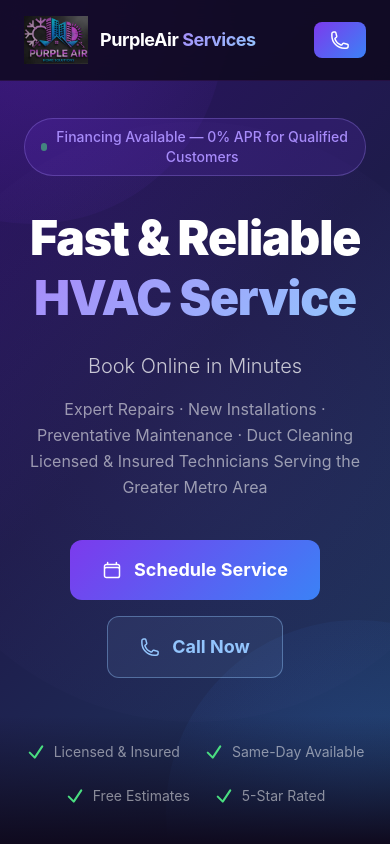
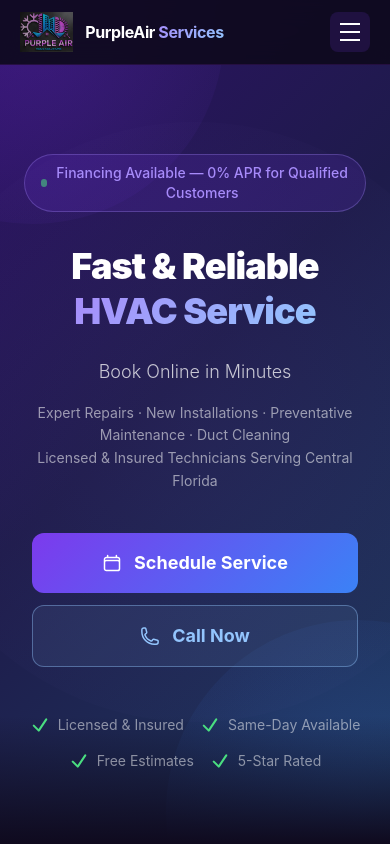
Before and after one commit to flamingeos/Purpleairservice, a Next.js app: page / in a window 390 px wide. Shown: the top 844 px of the page. Built offline with nearby package versions, Linux system fonts and the light colour scheme.

Commit message:
added dropped down menu and fixed UI for mobile

```diff
--- a/src/app/page.tsx
+++ b/src/app/page.tsx
@@ -227,6 +227,7 @@ const galleryItems = [
 export default function Home() {
   const [step, setStep] = useState(1);
   const [submitted, setSubmitted] = useState(false);
+  const [menuOpen, setMenuOpen] = useState(false);
   const [formData, setFormData] = useState<FormData>({
     service: "",
     date: "",
@@ -253,13 +254,16 @@ export default function Home() {
 
       {/* ── NAV ─────────────────────────────────────────────────────────────── */}
       <nav className="fixed top-0 left-0 right-0 z-50 backdrop-blur-md border-b border-purple-900/30"
-        style={{ background: "rgba(15,10,30,0.85)" }}>
-        <div className="max-w-7xl mx-auto px-6 py-4 flex items-center justify-between">
+        style={{ background: "rgba(15,10,30,0.92)" }}>
+        {/* Top bar */}
+        <div className="max-w-7xl mx-auto px-5 py-3 flex items-center justify-between">
           <div className="flex items-center gap-3">
-            <img src="/logo.jpg" alt="PurpleAir HVAC Logo" className="h-12 w-auto object-contain" />
-            <span className="font-bold text-white text-lg tracking-tight">PurpleAir<span className="text-gradient"> Services</span></span>
+            <img src="/logo.jpg" alt="PurpleAir HVAC Logo" className="h-10 w-auto object-contain" />
+            <span className="font-bold text-white text-base tracking-tight">PurpleAir<span className="text-gradient"> Services</span></span>
           </div>
-          <div className="hidden md:flex items-center gap-8 text-sm text-slate-300">
+
+          {/* Desktop links */}
+          <div className="hidden md:flex items-center gap-7 text-sm text-slate-300">
             <a href="#services" className="hover:text-white transition-colors">Services</a>
             <a href="#why-us" className="hover:text-white transition-colors">Why Us</a>
             <a href="#gallery" className="hover:text-white transition-colors">Gallery</a>
@@ -267,13 +271,60 @@ export default function Home() {
             <a href="#service-area" className="hover:text-white transition-colors">Service Area</a>
             <a href="#booking" className="hover:text-white transition-colors">Book Service</a>
           </div>
-          <a href="tel:+14074584032"
-            className="flex items-center gap-2 px-4 py-2 rounded-lg text-sm font-semibold text-white transition-all hover:scale-105"
-            style={{ background: "linear-gradient(135deg,#7c3aed,#3b82f6)" }}>
-            <PhoneIcon />
-            <span className="hidden sm:inline">(407) 458-4032</span>
-          </a>
+
+          {/* Right side */}
+          <div className="flex items-center gap-3">
+            <a href="tel:+14074584032"
+              className="hidden md:flex items-center gap-2 px-4 py-2 rounded-lg text-sm font-semibold text-white transition-all hover:scale-105"
+              style={{ background: "linear-gradient(135deg,#7c3aed,#3b82f6)" }}>
+              <PhoneIcon />
+              (407) 458-4032
+            </a>
+            {/* Hamburger — mobile only */}
+            <button
+              onClick={() => setMenuOpen(!menuOpen)}
+              className="md:hidden flex flex-col justify-center items-center w-10 h-10 rounded-lg gap-1.5 transition-all"
+              style={{ background: "rgba(124,58,237,0.15)" }}
+              aria-label="Toggle menu">
+              <span className={`block w-5 h-0.5 bg-white transition-all duration-300 ${menuOpen ? "rotate-45 translate-y-2" : ""}`} />
+              <span className={`block w-5 h-0.5 bg-white transition-all duration-300 ${menuOpen ? "opacity-0" : ""}`} />
+              <span className={`block w-5 h-0.5 bg-white transition-all duration-300 ${menuOpen ? "-rotate-45 -translate-y-2" : ""}`} />
+            </button>
+          </div>
         </div>
+
+        {/* Mobile dropdown */}
+        {menuOpen && (
+          <div className="md:hidden border-t px-5 py-4 flex flex-col gap-1"
+            style={{ borderColor: "rgba(167,139,250,0.15)", background: "rgba(15,10,30,0.98)" }}>
+            {[
+              { href: "#services", label: "Services" },
+              { href: "#why-us", label: "Why Us" },
+              { href: "#gallery", label: "Gallery" },
+              { href: "#reviews", label: "Reviews" },
+              { href: "#service-area", label: "Service Area" },
+              { href: "#booking", label: "Book Service" },
+            ].map(({ href, label }) => (
+              <a key={href} href={href}
+                onClick={() => setMenuOpen(false)}
+                className="flex items-center justify-between px-4 py-3.5 rounded-xl text-sm font-medium text-slate-300 hover:text-white transition-all"
+                style={{ background: "rgba(255,255,255,0.03)" }}>
+                {label}
+                <svg viewBox="0 0 24 24" fill="none" stroke="currentColor" strokeWidth="2" className="w-4 h-4 opacity-40">
+                  <path strokeLinecap="round" strokeLinejoin="round" d="M8.25 4.5l7.5 7.5-7.5 7.5" />
+                </svg>
+              </a>
+            ))}
+            {/* Call button inside menu */}
+            <a href="tel:+14074584032"
+              onClick={() => setMenuOpen(false)}
+              className="flex items-center justify-center gap-2 mt-2 px-4 py-3.5 rounded-xl text-sm font-bold text-white transition-all"
+              style={{ background: "linear-gradient(135deg,#7c3aed,#3b82f6)" }}>
+              <PhoneIcon />
+              Call (407) 458-4032
+            </a>
+          </div>
+        )}
       </nav>
 
       {/* ── HERO ────────────────────────────────────────────────────────────── */}
@@ -302,27 +353,27 @@ export default function Home() {
             Financing Available — 0% APR for Qualified Customers
           </div>
 
-          <h1 className="text-5xl sm:text-6xl md:text-7xl font-black text-white leading-tight mb-6 tracking-tight">
+          <h1 className="text-4xl sm:text-6xl md:text-7xl font-black text-white leading-tight mb-6 tracking-tight">
             Fast &amp; Reliable<br />
             <span className="text-gradient">HVAC Service</span>
           </h1>
-          <p className="text-xl md:text-2xl font-light mb-4" style={{ color: "rgba(255,255,255,0.75)" }}>
+          <p className="text-lg md:text-2xl font-light mb-4" style={{ color: "rgba(255,255,255,0.75)" }}>
             Book Online in Minutes
           </p>
-          <p className="text-base md:text-lg max-w-2xl mx-auto mb-10 leading-relaxed" style={{ color: "rgba(255,255,255,0.55)" }}>
+          <p className="text-sm md:text-lg max-w-2xl mx-auto mb-10 leading-relaxed px-2" style={{ color: "rgba(255,255,255,0.55)" }}>
             Expert Repairs · New Installations · Preventative Maintenance · Duct Cleaning<br />
-            Licensed &amp; Insured Technicians Serving the Greater Metro Area
+            Licensed &amp; Insured Technicians Serving Central Florida
           </p>
 
-          <div className="flex flex-col sm:flex-row items-center justify-center gap-4">
+          <div className="flex flex-col items-stretch sm:flex-row sm:items-center justify-center gap-3 w-full sm:w-auto px-2 sm:px-0">
             <button onClick={scrollToForm}
-              className="group flex items-center gap-3 px-8 py-4 rounded-xl text-white font-bold text-lg transition-all hover:scale-105 hover:shadow-[0_0_40px_rgba(124,58,237,0.4)]"
+              className="group flex items-center justify-center gap-3 px-8 py-4 rounded-xl text-white font-bold text-lg transition-all hover:scale-105 hover:shadow-[0_0_40px_rgba(124,58,237,0.4)]"
               style={{ background: "linear-gradient(135deg,#7c3aed,#3b82f6)" }}>
               <CalendarIcon />
               Schedule Service
             </button>
             <a href="tel:+14074584032"
-              className="flex items-center gap-3 px-8 py-4 rounded-xl font-bold text-lg transition-all hover:scale-105 border"
+              className="flex items-center justify-center gap-3 px-8 py-4 rounded-xl font-bold text-lg transition-all hover:scale-105 border"
               style={{
                 color: "#93c5fd",
                 borderColor: "rgba(147,197,253,0.4)",
@@ -334,7 +385,7 @@ export default function Home() {
           </div>
 
           {/* Quick trust row */}
-          <div className="mt-16 flex flex-wrap items-center justify-center gap-6 text-sm" style={{ color: "rgba(255,255,255,0.5)" }}>
+          <div className="mt-12 flex flex-wrap items-center justify-center gap-4 text-sm" style={{ color: "rgba(255,255,255,0.5)" }}>
             {["Licensed & Insured", "Same-Day Available", "Free Estimates", "5-Star Rated"].map((t) => (
               <div key={t} className="flex items-center gap-2">
                 <span className="text-green-400"><CheckIcon /></span>
@@ -350,9 +401,9 @@ export default function Home() {
       </section>
 
       {/* ── SERVICES GRID ───────────────────────────────────────────────────── */}
-      <section id="services" className="py-28 px-6">
+      <section id="services" className="py-16 md:py-28 px-5 md:px-6">
         <div className="max-w-7xl mx-auto">
-          <div className="text-center mb-16">
+          <div className="text-center mb-10 md:mb-16">
             <p className="text-sm font-semibold uppercase tracking-widest mb-3" style={{ color: "#a78bfa" }}>What We Do</p>
             <h2 className="text-4xl md:text-5xl font-black text-white mb-4">Complete HVAC Solutions</h2>
             <p className="text-lg max-w-2xl mx-auto" style={{ color: "rgba(255,255,255,0.5)" }}>
@@ -378,10 +429,10 @@ export default function Home() {
       </section>
 
       {/* ── WHY CHOOSE US ───────────────────────────────────────────────────── */}
-      <section id="why-us" className="py-24 px-6"
+      <section id="why-us" className="py-16 md:py-24 px-5 md:px-6"
         style={{ background: "linear-gradient(180deg, transparent, rgba(46,16,101,0.15), transparent)" }}>
         <div className="max-w-7xl mx-auto">
-          <div className="text-center mb-16">
+          <div className="text-center mb-10 md:mb-16">
             <p className="text-sm font-semibold uppercase tracking-widest mb-3" style={{ color: "#93c5fd" }}>Why PurpleAir</p>
             <h2 className="text-4xl md:text-5xl font-black text-white mb-4">Built on Trust &amp; Results</h2>
             <p className="text-lg max-w-xl mx-auto" style={{ color: "rgba(255,255,255,0.5)" }}>
@@ -389,10 +440,10 @@ export default function Home() {
             </p>
           </div>
 
-          <div className="grid grid-cols-1 sm:grid-cols-2 lg:grid-cols-4 gap-6">
+          <div className="grid grid-cols-1 sm:grid-cols-2 lg:grid-cols-4 gap-4 md:gap-6">
             {trustBlocks.map((b) => (
               <div key={b.title}
-                className="rounded-2xl p-8 text-center border transition-all hover:-translate-y-1 hover:shadow-[0_0_30px_rgba(167,139,250,0.15)]"
+                className="rounded-2xl p-6 md:p-8 text-center border transition-all hover:-translate-y-1 hover:shadow-[0_0_30px_rgba(167,139,250,0.15)]"
                 style={{
                   background: "rgba(255,255,255,0.03)",
                   borderColor: "rgba(167,139,250,0.15)",
@@ -407,9 +458,9 @@ export default function Home() {
       </section>
 
       {/* ── REVIEWS ─────────────────────────────────────────────────────────── */}
-      <section id="reviews" className="py-24 px-6">
+      <section id="reviews" className="py-16 md:py-24 px-5 md:px-6">
         <div className="max-w-7xl mx-auto">
-          <div className="text-center mb-16">
+          <div className="text-center mb-10 md:mb-16">
             <p className="text-sm font-semibold uppercase tracking-widest mb-3" style={{ color: "#a78bfa" }}>Customer Reviews</p>
             <h2 className="text-4xl md:text-5xl font-black text-white mb-4">Trusted Across Central Florida</h2>
             <p className="text-lg max-w-2xl mx-auto" style={{ color: "rgba(255,255,255,0.5)" }}>
@@ -483,10 +534,10 @@ export default function Home() {
       </section>
 
       {/* ── GALLERY ─────────────────────────────────────────────────────────── */}
-      <section id="gallery" className="py-24 px-6"
+      <section id="gallery" className="py-16 md:py-24 px-5 md:px-6"
         style={{ background: "linear-gradient(180deg, transparent, rgba(46,16,101,0.12), transparent)" }}>
         <div className="max-w-7xl mx-auto">
-          <div className="text-center mb-16">
+          <div className="text-center mb-10 md:mb-16">
             <p className="text-sm font-semibold uppercase tracking-widest mb-3" style={{ color: "#93c5fd" }}>Our Work</p>
             <h2 className="text-4xl md:text-5xl font-black text-white mb-4">See the PurpleAir Difference</h2>
             <p className="text-lg max-w-2xl mx-auto" style={{ color: "rgba(255,255,255,0.5)" }}>
@@ -519,12 +570,12 @@ export default function Home() {
       </section>
 
       {/* ── SERVICE AREA ────────────────────────────────────────────────────── */}
-      <section id="service-area" className="py-28 px-6"
+      <section id="service-area" className="py-16 md:py-28 px-5 md:px-6"
         style={{ background: "linear-gradient(180deg, transparent, rgba(46,16,101,0.18), transparent)" }}>
         <div className="max-w-7xl mx-auto">
 
           {/* Header */}
-          <div className="text-center mb-16">
+          <div className="text-center mb-10 md:mb-16">
             <p className="text-sm font-semibold uppercase tracking-widest mb-3" style={{ color: "#a78bfa" }}>Where We Work</p>
             <h2 className="text-4xl md:text-5xl font-black text-white mb-4">Serving Central Florida</h2>
             <p className="text-lg max-w-2xl mx-auto" style={{ color: "rgba(255,255,255,0.5)" }}>
@@ -639,7 +690,7 @@ export default function Home() {
       </section>
 
       {/* ── MULTI-STEP BOOKING FORM ──────────────────────────────────────────── */}
-      <section id="booking" className="py-28 px-6"
+      <section id="booking" className="py-16 md:py-28 px-5 md:px-6"
         style={{ background: "linear-gradient(180deg, transparent, rgba(46,16,101,0.2), transparent)" }}>
         <div className="max-w-2xl mx-auto">
           <div className="text-center mb-12">
@@ -868,7 +919,7 @@ export default function Home() {
       </section>
 
       {/* ── FINAL CTA ───────────────────────────────────────────────────────── */}
-      <section className="py-28 px-6">
+      <section className="py-16 md:py-28 px-5 md:px-6">
         <div className="max-w-4xl mx-auto text-center rounded-3xl p-16 border relative overflow-hidden"
           style={{
             background: "linear-gradient(135deg, rgba(76,29,149,0.3), rgba(30,58,95,0.3))",
@@ -896,7 +947,7 @@ export default function Home() {
       </section>
 
       {/* ── FOOTER ──────────────────────────────────────────────────────────── */}
-      <footer className="border-t py-16 px-6" style={{ borderColor: "rgba(167,139,250,0.1)", background: "rgba(0,0,0,0.3)" }}>
+      <footer className="border-t py-12 md:py-16 px-5 md:px-6" style={{ borderColor: "rgba(167,139,250,0.1)", background: "rgba(0,0,0,0.3)" }}>
         <div className="max-w-7xl mx-auto">
           <div className="grid grid-cols-1 md:grid-cols-3 gap-12 mb-12">
             {/* Brand */}
```
